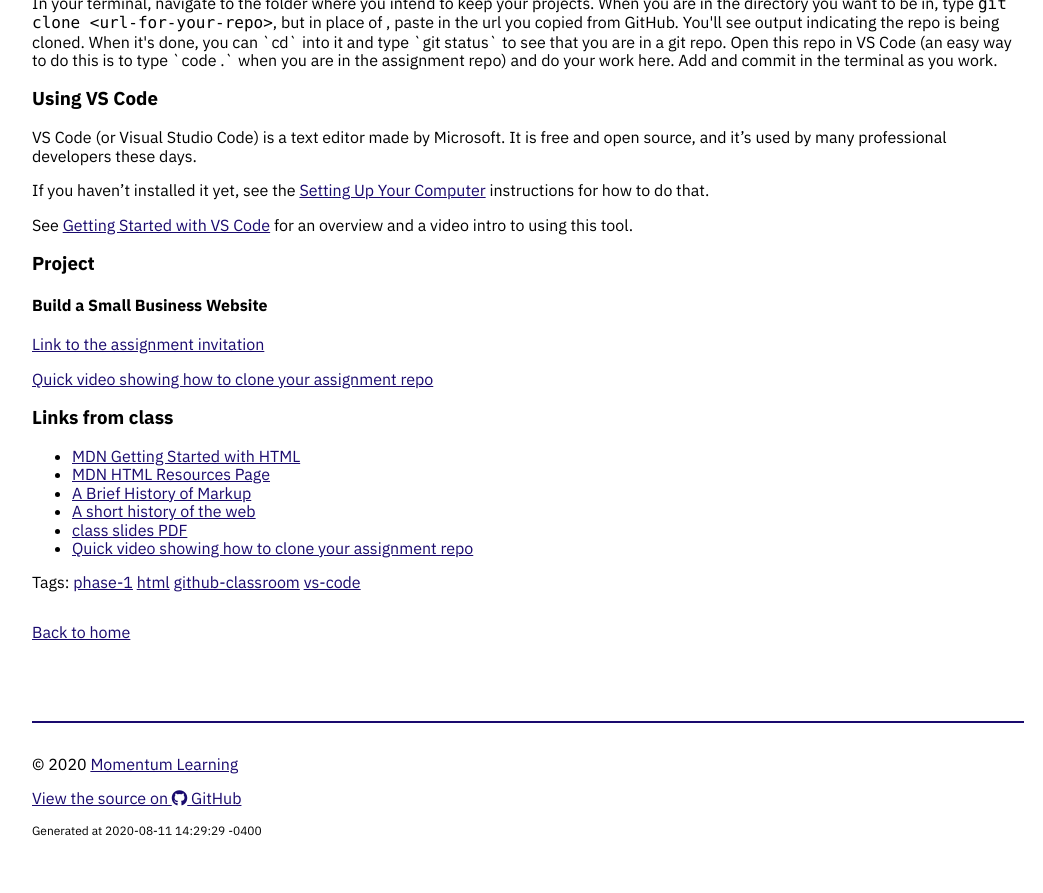
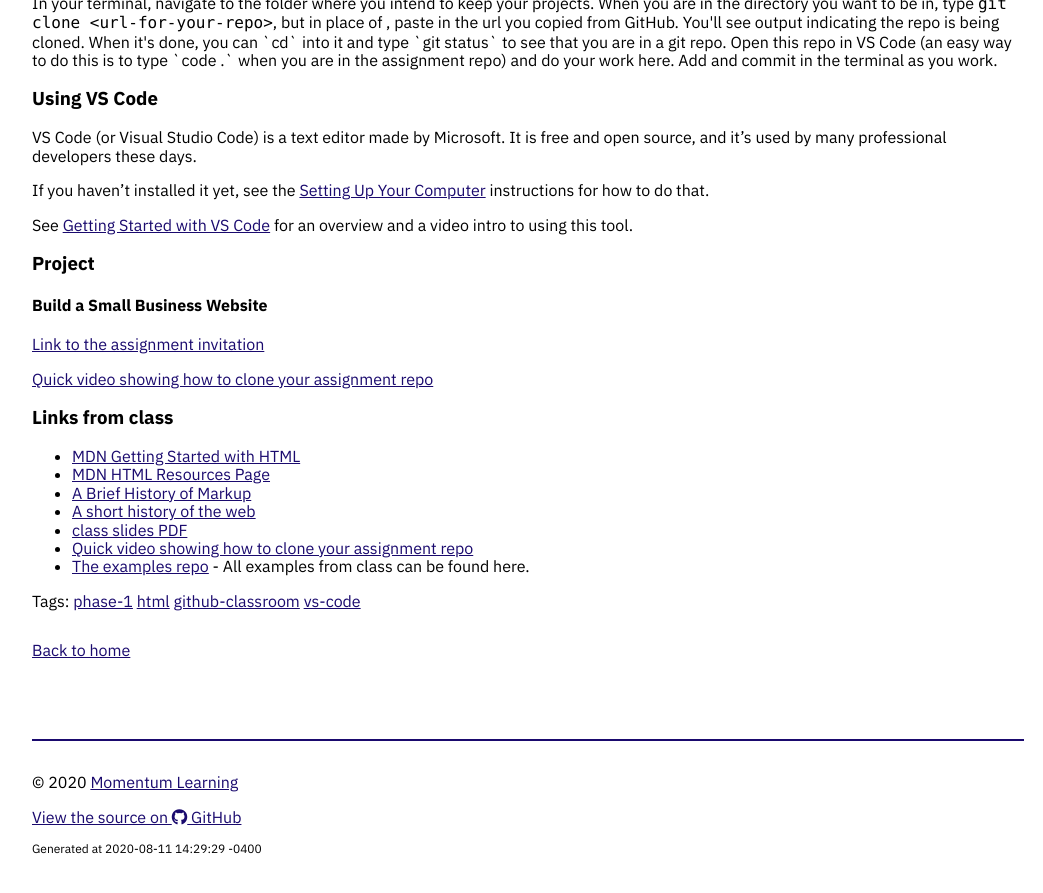
Before and after one commit to momentum-team-4/momentum-team-4.github.io, a Jekyll site: the page built from _posts/2020-08-11-html.md, in a window 1280 px wide and 900 px high, scrolled down 913 px. Shown: the top 893 px of the window, without its empty margins (112-1155 px from the left). Built offline with Jekyll 4.4.1, drawn with Linux system fonts in a browser that asks for light colours; nearby versions of some CDN libraries; library files that are not in the unit come from our copies.

Commit message:
Add link to examples repo

```diff
--- a/_posts/2020-08-11-html.md
+++ b/_posts/2020-08-11-html.md
@@ -45,3 +45,4 @@
 - [A short history of the web](https://docs.google.com/document/d/17lCHxlyLCVi8glSnkfwlIbs4oCLHEQTAIWEBxXOI1ko/edit)
 - [class slides PDF](/slide-decks/html-slides.pdf)
 - [Quick video showing how to clone your assignment repo](https://www.loom.com/share/c7871fa5f80f4cbda3dbcce36db68dab)
+- [The examples repo](https://github.com/momentum-team-4/examples/) - All examples from class can be found here.
```
